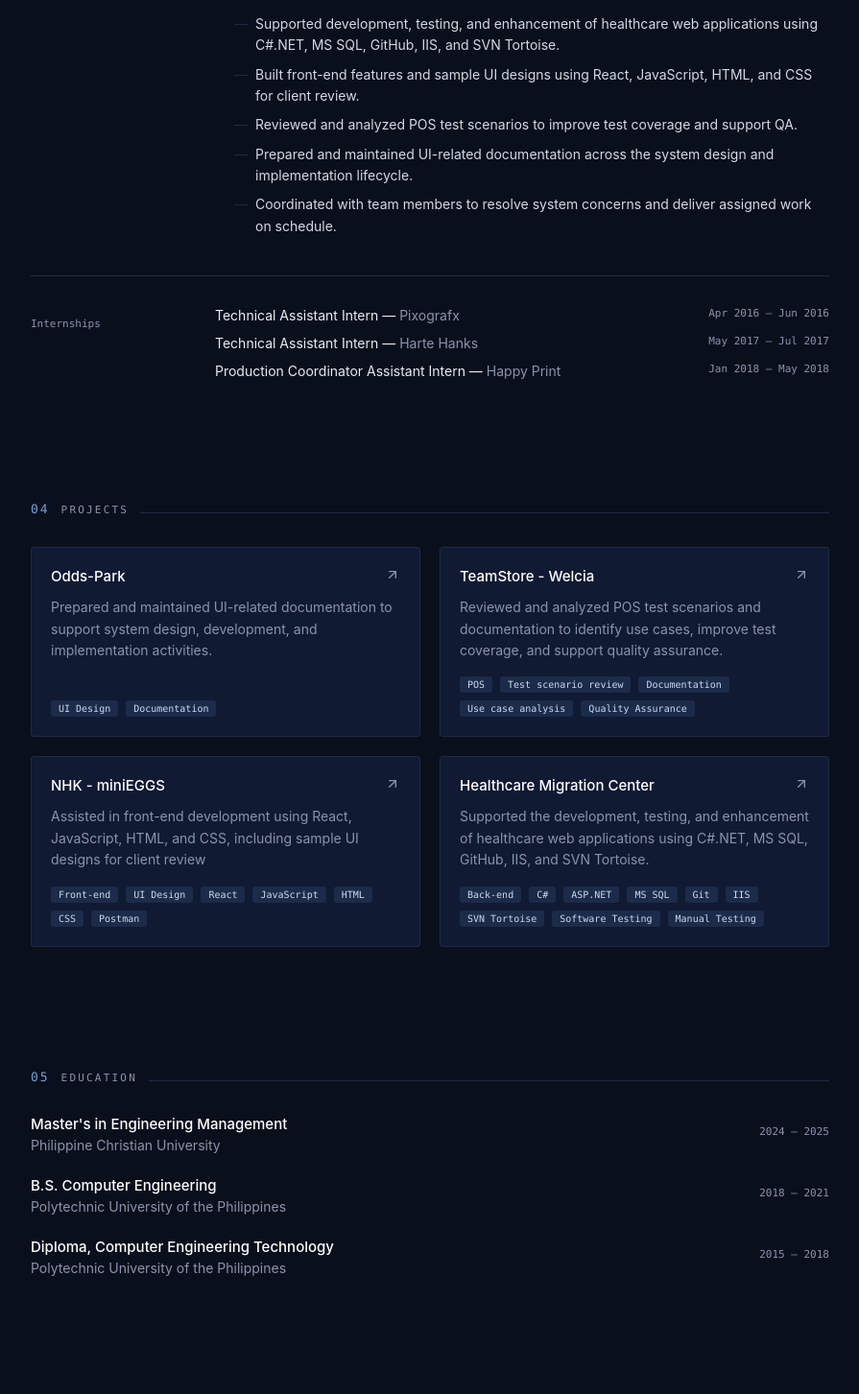
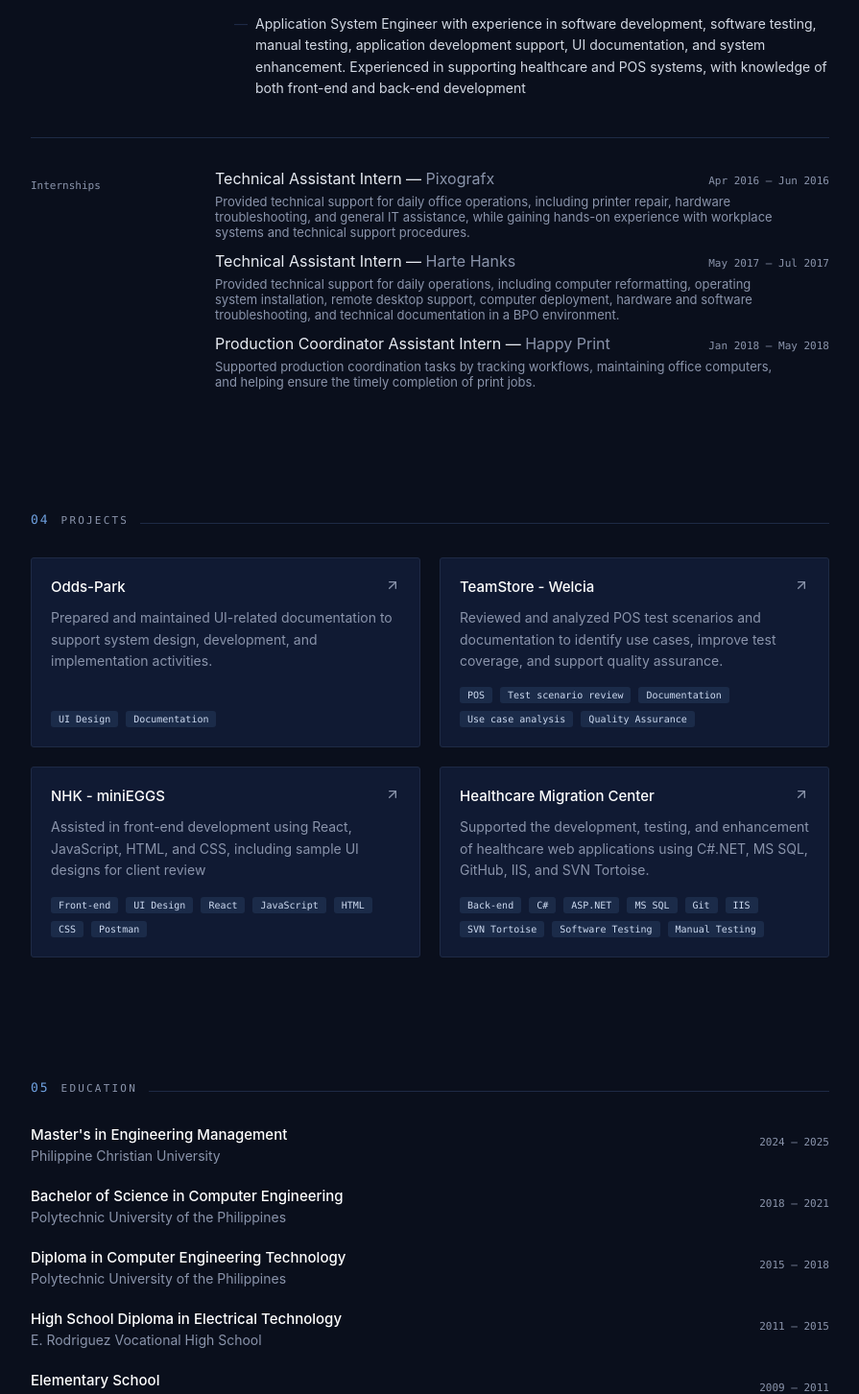
Before and after one commit to OmarJomar/portfolio_project, a React (Vite) app: page / in a window 1280 px wide. Shown: the part 2842-4295 px from the top of the page at 96% size, without its empty margins (192-1087 px from the left). Built offline with nearby package versions, Linux system fonts and the light colour scheme.

Commit message:
Udating Information

```diff
--- a/src/components/Sections.jsx
+++ b/src/components/Sections.jsx
@@ -74,10 +74,13 @@ export function Experience() {
           <div className="intern-list">
             {internships.map((it) => (
               <div key={it.org} className="intern-row">
-                <span>
-                  {it.role} — <span className="muted">{it.org}</span>
-                </span>
-                <span className="mono muted small">{it.time}</span>
+                <div className="intern-row-header">
+                  <span>
+                    {it.role} — <span className="muted">{it.org}</span>
+                  </span>
+                  <span className="mono muted small">{it.time}</span>
+                </div>
+                <p className="intern-description">{it.description}</p>
               </div>
             ))}
           </div>
--- a/src/data.js
+++ b/src/data.js
@@ -78,6 +78,7 @@ export const skillGroups = [
       { name: "System documentation", level: 5 },
       { name: "Computer Troubleshooting", level: 4 },
       { name: "Hardware Troubleshooting", level: 4 },
+      { name: "Electrical wiring", level: 3 },
     ],
   },
 ];
@@ -88,19 +89,30 @@ export const experience = [
     org: "Fujitsu / Weserv",
     time: "Dec 2021 — Jan 2026",
     points: [
-      "Supported development, testing, and enhancement of healthcare web applications using C#.NET, MS SQL, GitHub, IIS, and SVN Tortoise.",
-      "Built front-end features and sample UI designs using React, JavaScript, HTML, and CSS for client review.",
-      "Reviewed and analyzed POS test scenarios to improve test coverage and support QA.",
-      "Prepared and maintained UI-related documentation across the system design and implementation lifecycle.",
-      "Coordinated with team members to resolve system concerns and deliver assigned work on schedule.",
+      "Application System Engineer with experience in software development, software testing, manual testing, application development support, UI documentation, and system enhancement. Experienced in supporting healthcare and POS systems, with knowledge of both front-end and back-end development"
     ],
   },
 ];
 
 export const internships = [
-  { role: "Technical Assistant Intern", org: "Pixografx", time: "Apr 2016 — Jun 2016" },
-  { role: "Technical Assistant Intern", org: "Harte Hanks", time: "May 2017 — Jul 2017" },
-  { role: "Production Coordinator Assistant Intern", org: "Happy Print", time: "Jan 2018 — May 2018" },
+  {
+    role: "Technical Assistant Intern",
+    org: "Pixografx",
+    time: "Apr 2016 — Jun 2016",
+    description: "Provided technical support for daily office operations, including printer repair, hardware troubleshooting, and general IT assistance, while gaining hands-on experience with workplace systems and technical support procedures.",
+  },
+  {
+    role: "Technical Assistant Intern",
+    org: "Harte Hanks",
+    time: "May 2017 — Jul 2017",
+    description: "Provided technical support for daily operations, including computer reformatting, operating system installation, remote desktop support, computer deployment, hardware and software troubleshooting, and technical documentation in a BPO environment.",
+  },
+  {
+    role: "Production Coordinator Assistant Intern",
+    org: "Happy Print",
+    time: "Jan 2018 — May 2018",
+    description: "Supported production coordination tasks by tracking workflows, maintaining office computers, and helping ensure the timely completion of print jobs.",
+  },
 ];
 
 // TODO: Replace these with your real projects — this is the
@@ -141,12 +153,27 @@ export const education = [
   },
   {
     school: "Polytechnic University of the Philippines",
-    degree: "B.S. Computer Engineering",
+    degree: "Bachelor of Science in Computer Engineering",
     time: "2018 — 2021",
   },
   {
     school: "Polytechnic University of the Philippines",
-    degree: "Diploma, Computer Engineering Technology",
+    degree: "Diploma in Computer Engineering Technology",
     time: "2015 — 2018",
   },
+  {
+    school: "E. Rodriguez Vocational High School",
+    degree: "High School Diploma in Electrical Technology",
+    time: "2011 — 2015",
+  },
+  {
+    school: "Trinidad Elementary School",
+    degree: "Elementary School",
+    time: "2009 — 2011",
+  },
+  {
+    school: "Malabanban Sur Elementary School",
+    degree: "Elementary School",
+    time: "2006 — 2009",
+  }
 ];
--- a/src/index.css
+++ b/src/index.css
@@ -488,12 +488,17 @@ button {
   gap: 12px;
 }
 
-.intern-row {
+.intern-row-header {
   display: flex;
-  flex-wrap: wrap;
   justify-content: space-between;
-  gap: 8px;
-  font-size: 14px;
+  align-items: baseline;
+}
+
+.intern-description {
+  font-size: 13px;
+  color: var(--muted);
+  margin: 6px 0 0;
+  max-width: 600px;
 }
 
 @media (min-width: 768px) {
```
